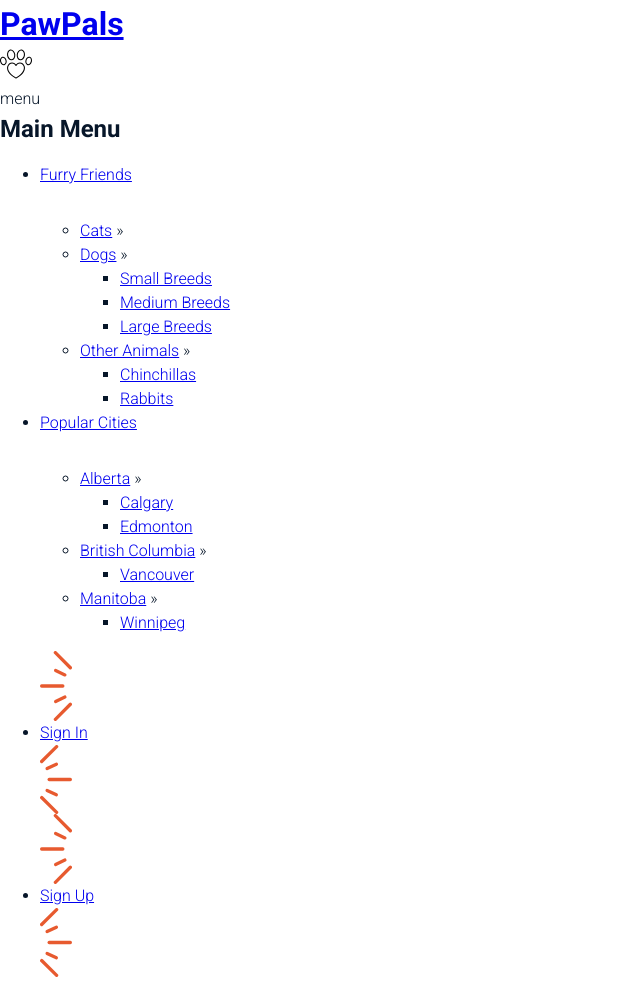
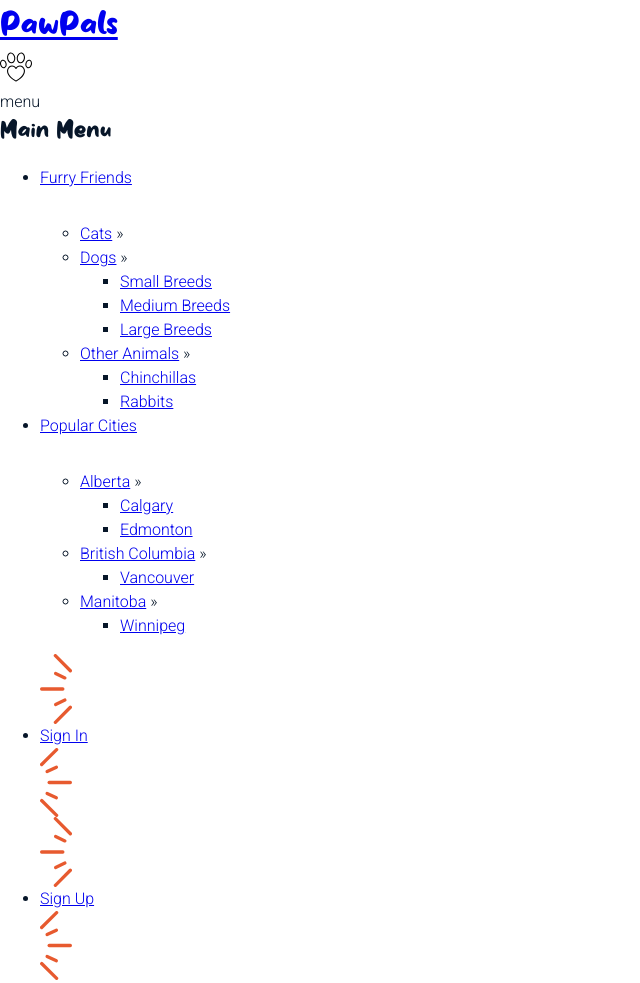
Before and after one commit to KierinC/DMIT1530, a plain HTML site: page dropdown-hamburger-start/index.html in a window 1280 px wide. Shown: the top 983 px of the page, without its empty margins (0-640 px from the left). Drawn offline with Linux system fonts and the light colour scheme.

Commit message:
font upload

```diff
--- a/dropdown-hamburger-start/css/styles.css
+++ b/dropdown-hamburger-start/css/styles.css
@@ -1,8 +1,19 @@
+@font-face {
+    font-family: 'Milky Honey';
+    src: url('milky_honey-webfont.woff2') format('woff2'),
+         url('milky_honey-webfont.woff') format('woff');
+    font-weight: normal;
+    font-style: normal;
+
+}
+
 :root {
     --navy: #0c263e;
     --dk-navy: #071629;
     --orange: #e75a2f;
     --dk-orange: #bc4123;
+    --honey-font: 'Milky Honey', cursive;
+    --roboto: 'Roboto', sans-serif;
 }
 
 /* Utility Classes */
@@ -15,6 +26,12 @@ body {
     color: var(--dk-navy);
     font-family: 'Roboto', sans-serif;
     font-weight: 300;
+}
+
+h1 a,
+h2 {
+    font-family: var(--honey-font);
+    font-weight: normal;
 }
 
 .btn {
```
Also changed, not shown: dropdown-hamburger-start/css/milky_honey-webfont.woff (added), dropdown-hamburger-start/css/milky_honey-webfont.woff2 (added).
